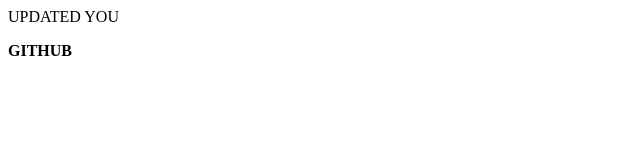
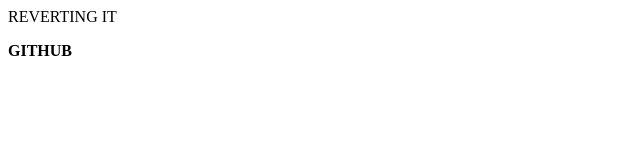
Before and after one commit to Milan-kumar/TestGit, a plain HTML site: page index.html in a window 1280 px wide. Shown: the full height of the page, 0-640 px from the left. Drawn offline with Linux system fonts and the light colour scheme.

Commit message:
reverting in master

```diff
--- a/index.html
+++ b/index.html
@@ -1,2 +1,2 @@
-<p>UPDATED YOU</p>
+<p>REVERTING IT</p>
 <B>GITHUB</B>
```
